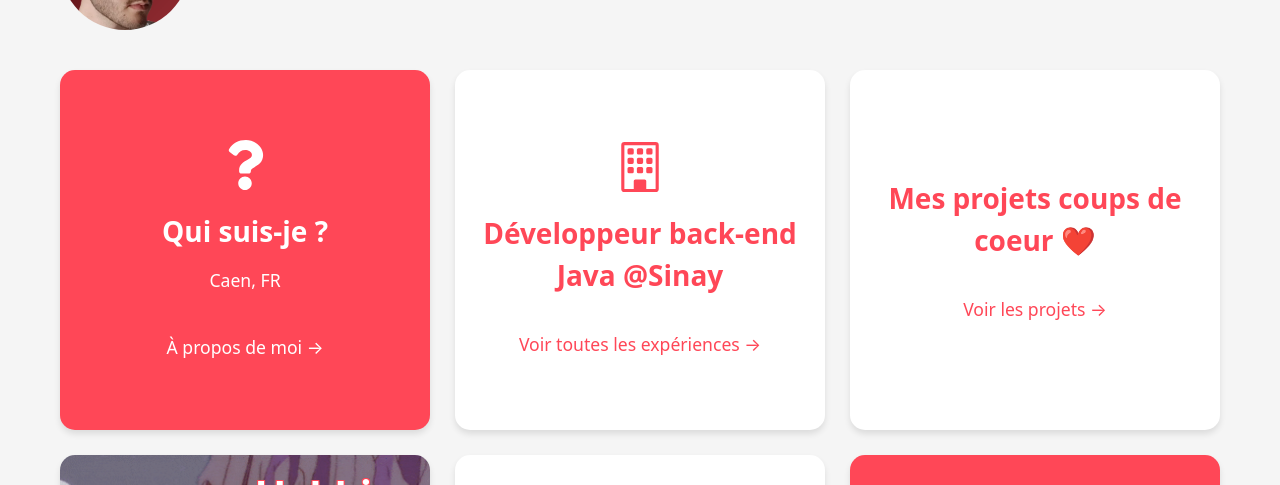
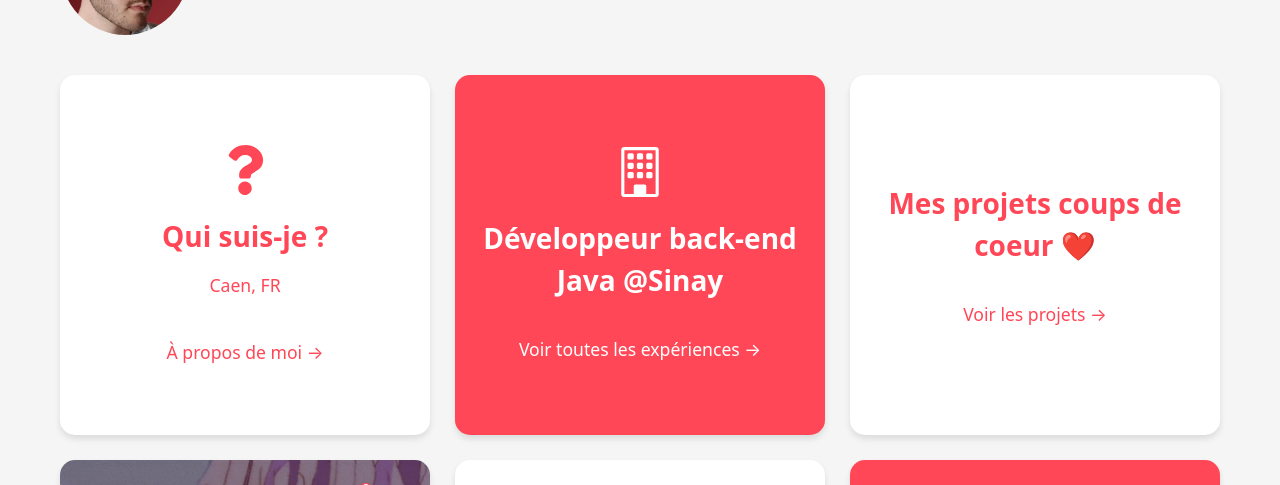
Before and after one commit to MartinJeanne/portfolio, a React (Vite) app: page / in a window 1280 px wide. Shown: the part 120-605 px from the top of the page. Built offline with nearby package versions, Linux system fonts and the light colour scheme; grey boxes are pictures that could not be loaded.

Commit message:
IntroCard on it's own file

```diff
--- a/src/App.tsx
+++ b/src/App.tsx
@@ -1,7 +1,6 @@
 import { AppContainer, CardGrid } from './styles/StyledComponents';
 import { HeaderComponent } from './components/Header';
 import {
-  IntroCard,
   WhatImLookingForCard,
   EducationCard,
   InterestsCard
@@ -13,6 +12,7 @@ import { SocialNetworksCard } from './components/cards/SocialNetworksCard';
 import { SkillsCard } from './components/cards/SkillsCard';
 import { ProjectCard } from './components/cards/ProjectsCard';
 import { ExperiencesCard } from './components/cards/ExperiencesCard';
+import { IntroCard } from './components/cards/IntroCard';
 
 function App() {
   return (
--- a/src/components/Header.tsx
+++ b/src/components/Header.tsx
@@ -1,4 +1,37 @@
-import { Header, Profile, ProfileImage, ProfileInfo } from '../styles/StyledComponents';
+import styled from '@emotion/styled';
+
+export const Header = styled.header`
+  display: flex;
+  align-items: center;
+  justify-content: space-between;
+  margin-bottom: 40px;
+`;
+
+export const Profile = styled.div`
+  display: flex;
+  align-items: center;
+  gap: 20px;
+`;
+
+export const ProfileImage = styled.img`
+  width: 130px;
+  height: 135px;
+  border-radius: 50%;
+  object-fit: cover;
+  object-position: 50% 30%;
+`;
+
+export const ProfileInfo = styled.div`
+  h1 {
+    margin: 0;
+    font-size: 2.5em;
+  }
+  p {
+    margin: 5px 0;
+    color: #666;
+    font-size: 1.5em;
+  }
+`;
 
 export const HeaderComponent = () => {
   return (
--- a/src/components/cards/BaseCard.tsx
+++ b/src/components/cards/BaseCard.tsx
@@ -70,7 +70,6 @@ export const BaseCard = ({
             style={{
               marginTop: '20px',
               color: variantStyles.color,
-              cursor: 'pointer',
               fontSize: '1.1rem'
             }}
             whileHover={{ x: 5 }}
--- a/src/components/cards/ExperiencesCard.tsx
+++ b/src/components/cards/ExperiencesCard.tsx
@@ -29,6 +29,7 @@ export const ExperiencesCard = () => {
 
   return (
     <BaseCard
+      variant="primary"
       icon={<BsBuilding />}
       title="Développeur back-end Java @Sinay"
       actionText="Voir toutes les expériences"
--- /dev/null
+++ b/src/components/cards/IntroCard.tsx
@@ -0,0 +1,25 @@
+import { FaQuestion } from "react-icons/fa";
+import { BaseCard } from "./BaseCard";
+
+export const IntroCard = () => (
+  <BaseCard
+    icon={<FaQuestion />}
+    title="Qui suis-je ?"
+    subtitle="Caen, FR"
+    actionText="À propos de moi"
+    hoverContent={
+      <>
+        <h3>À propos de moi</h3>
+        <p style={{ marginTop: '10px', fontSize: '1.1rem' }}>
+          Je suis un développeur diplômé d'un
+          master en informatique, avec trois
+          années d'expérience dans des
+          environnements Agile. <br /> <br />
+          Aujourd'hui, je suis à la recherche de
+          nouveaux défis techniques !
+
+        </p>
+      </>
+    }
+  />
+);
--- a/src/components/cards/PortfolioCards.tsx
+++ b/src/components/cards/PortfolioCards.tsx
@@ -1,32 +1,8 @@
-import { FaQuestion, FaGraduationCap } from 'react-icons/fa';
+import { FaGraduationCap } from 'react-icons/fa';
 import { AiOutlineHome } from 'react-icons/ai';
 import { MdInterests } from 'react-icons/md';
 import { BaseCard } from './BaseCard';
 
-
-export const IntroCard = () => (
-  <BaseCard
-    variant="primary"
-    icon={<FaQuestion />}
-    title="Qui suis-je ?"
-    subtitle="Caen, FR"
-    actionText="À propos de moi"
-    hoverContent={
-      <>
-        <h3 style={{ color: '#ff4757' }}>À propos de moi</h3>
-        <p style={{ marginTop: '10px', fontSize: '1.1rem' }}>
-          Je suis un développeur diplômé d'un
-          master en informatique, avec trois
-          années d'expérience dans des
-          environnements Agile. <br /> <br />
-          Aujourd'hui, je suis à la recherche de
-          nouveaux défis techniques !
-
-        </p>
-      </>
-    }
-  />
-);
 
 
 export const WhatImLookingForCard = () => (
--- a/src/styles/StyledComponents.tsx
+++ b/src/styles/StyledComponents.tsx
@@ -5,39 +5,6 @@ export const AppContainer = styled.div`
   max-width: 1200px;
   margin: 0 auto;
   padding: 20px;
-`;
-
-export const Header = styled.header`
-  display: flex;
-  align-items: center;
-  justify-content: space-between;
-  margin-bottom: 40px;
-`;
-
-export const Profile = styled.div`
-  display: flex;
-  align-items: center;
-  gap: 20px;
-`;
-
-export const ProfileImage = styled.img`
-  width: 130px;
-  height: 130px;
-  border-radius: 50%;
-  object-fit: cover;
-  object-position: 50% 30%;
-`;
-
-export const ProfileInfo = styled.div`
-  h1 {
-    margin: 0;
-    font-size: 2.5em;
-  }
-  p {
-    margin: 5px 0;
-    color: #666;
-    font-size: 1.5em;
-  }
 `;
 
 export const ButtonGroup = styled.div`
@@ -82,12 +49,6 @@ export const Card = styled(motion.div)`
     color: #ff4757;
   }
 
-  p {
-    color: #666;
-    margin: 0;
-  }
-
-
     scrollbar-width: thin;
     scrollbar-color: rgba(0, 0, 0, 0.2) transparent;
 
```
